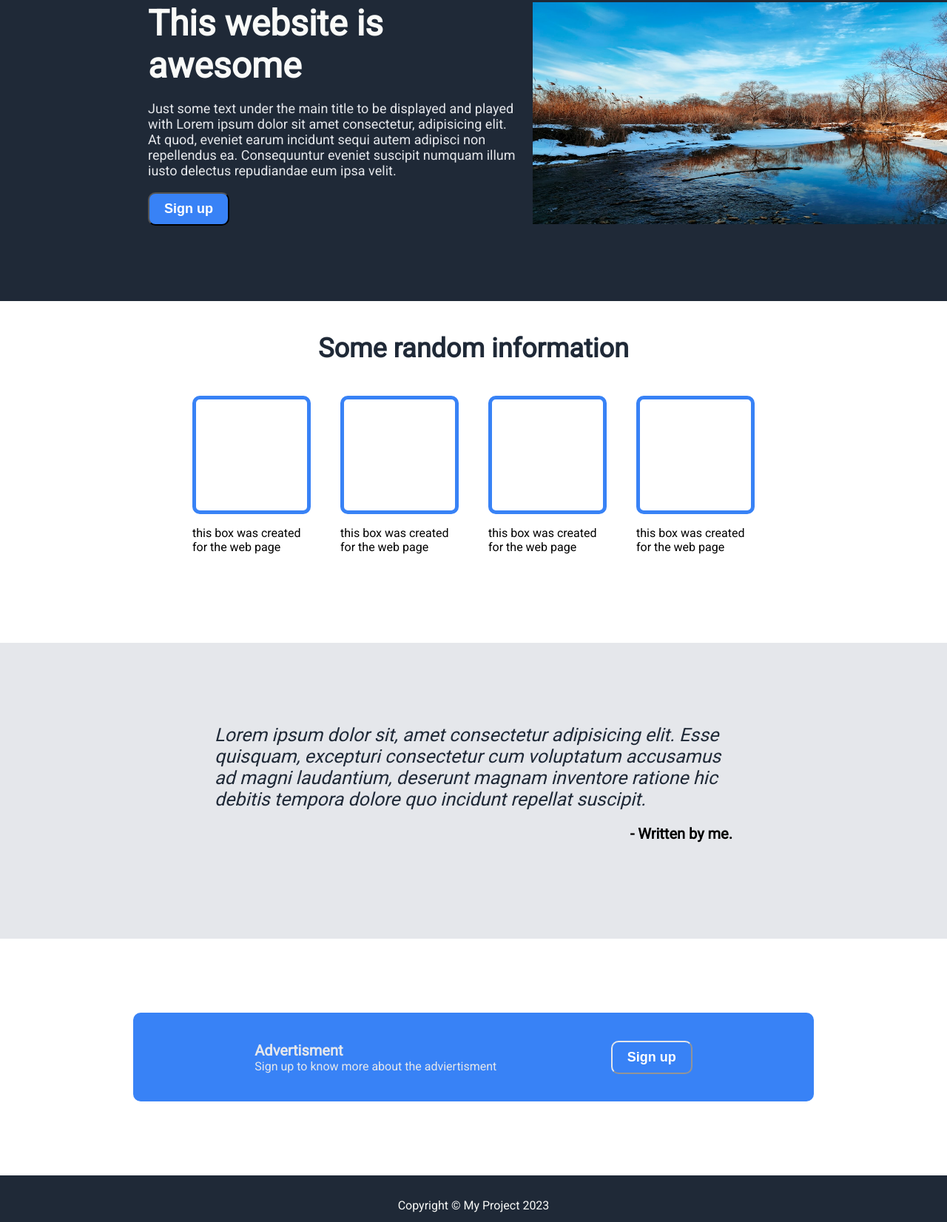
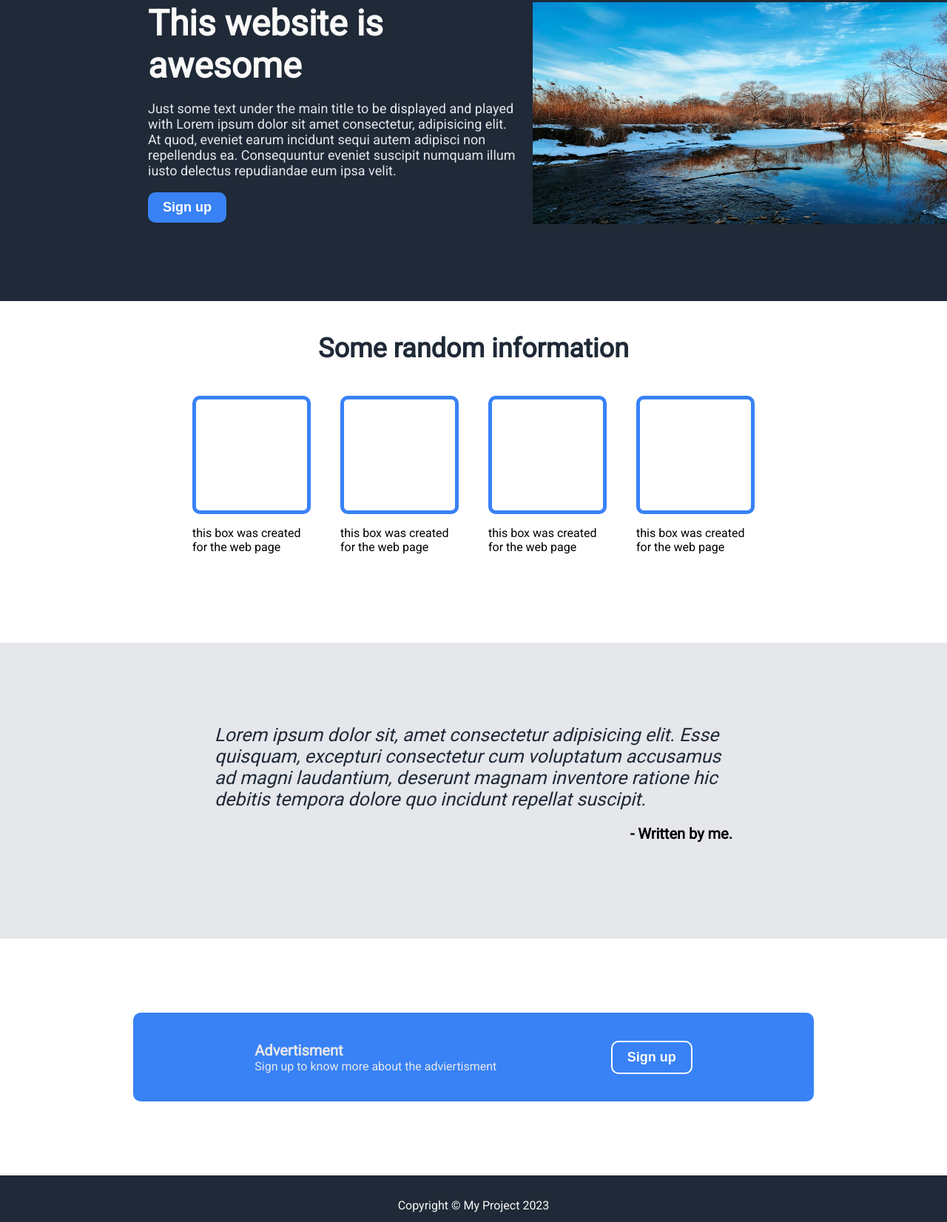
Before and after one commit to LavinCreator/landing-page, a plain HTML site: page index.html in a window 1280 px wide. Shown: the part 167-1819 px from the top of the page at 74% size. Drawn offline with Linux system fonts and the light colour scheme.

Commit message:
changed buttons

```diff
--- a/style.css
+++ b/style.css
@@ -53,6 +53,7 @@
     padding: 10px 20px;
     border-radius: 10px;
     color: white;
+    border: none;
     font-size: large;
     font-weight: bold;
 }
@@ -135,6 +136,7 @@
     padding: 10px 20px;
     border-radius: 10px ;
     border-color: #e5e7eb;
+    border: 2px solid white;
     color: white;
     font-size: large;
     font-weight: bold;
```
